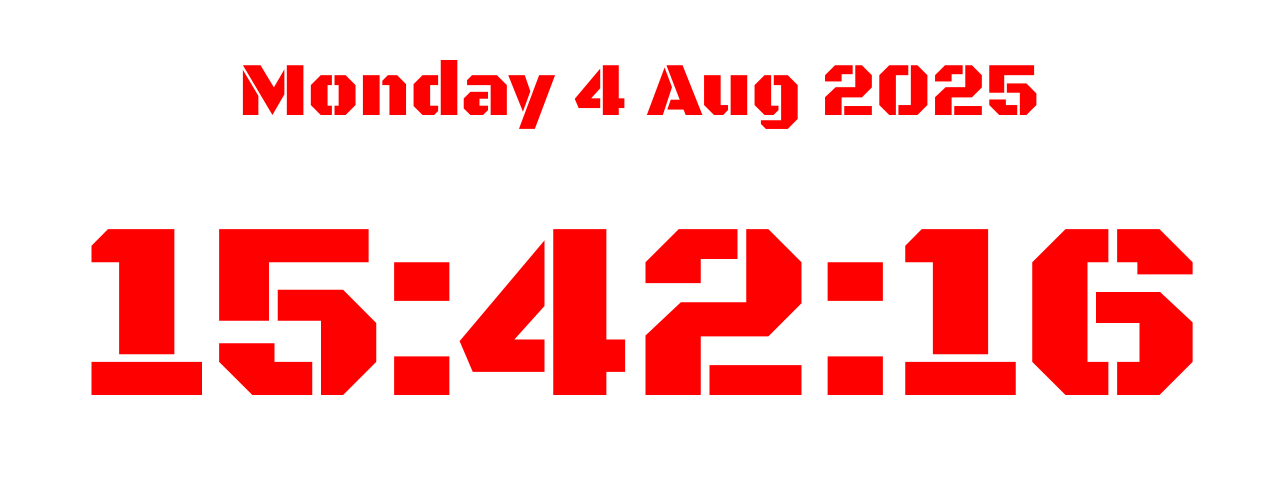
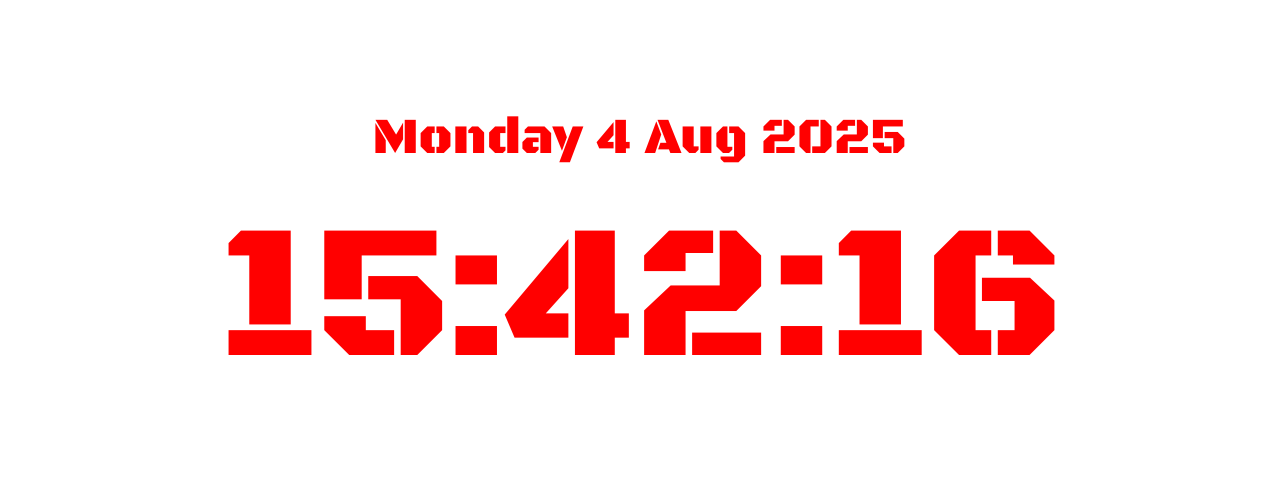
Before and after one commit to user421921/tacdatesite, a plain HTML site: page index.html in a window 1280 px wide. Shown: the part 137-621 px from the top of the page. Drawn offline with Linux system fonts and the light colour scheme.

Commit message:
Update index.html

```diff
--- a/index.html
+++ b/index.html
@@ -18,11 +18,11 @@
       text-align: center;
     }
     #date {
-      font-size: 6vw;
-      margin-bottom: 20px;
+      font-size: 4vw;
+      margin-bottom: 10px;
     }
     #clock {
-      font-size: 20vw;
+      font-size: 15vw;
     }
   </style>
 </head>
```
